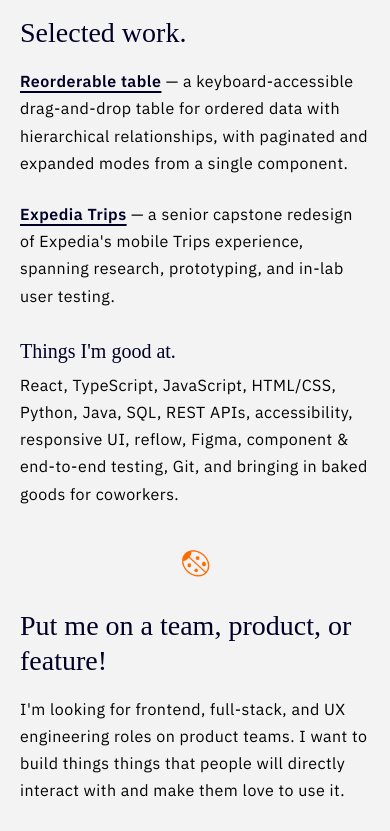
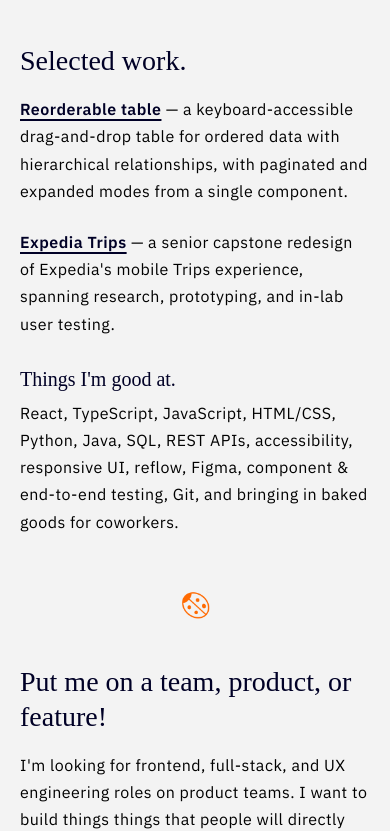
Before and after one commit to csurbeck/csurbeck.github.io, a React app: page / in a window 390 px wide. Shown: the part 914-1745 px from the top of the page. Built offline with nearby package versions, Linux system fonts and the light colour scheme; a web font is replaced by a local one.

Commit message:
fixing up minor stylig nits

```diff
--- a/src/components/ScrollSection.module.scss
+++ b/src/components/ScrollSection.module.scss
@@ -129,7 +129,7 @@ html {
         margin-top: 8px;
     }
 
-    .frame:first-child {
+    .frame {
         display: none;
     }
 
@@ -141,7 +141,7 @@ html {
     }
 
     .sectionGap {
-        height: 72px;
+        height: 100px;
     }
 
     .section {
```
